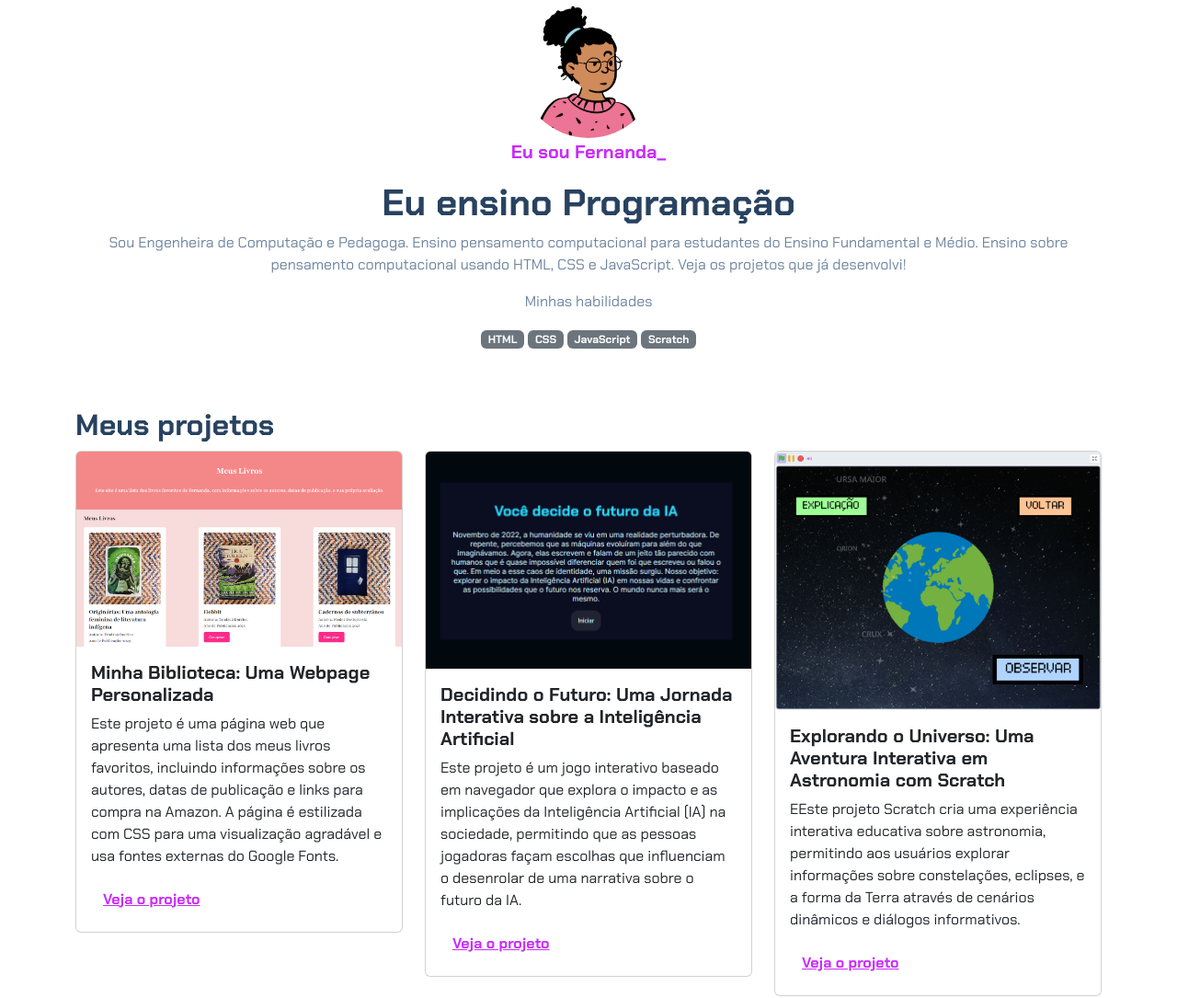
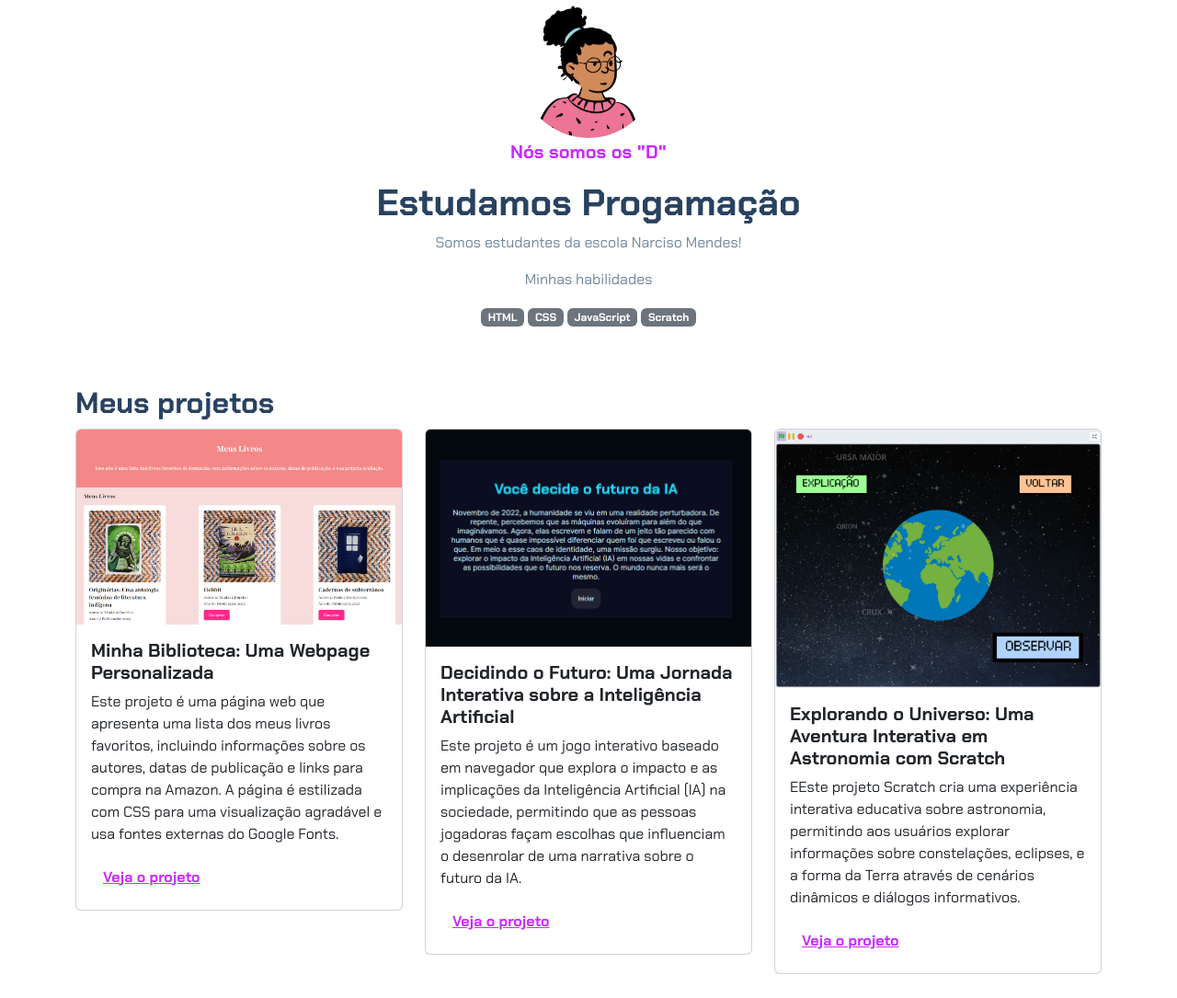
Before and after one commit to PedroMolinari/300no7, a plain HTML site: page index.html in a window 1280 px wide. Shown: the top 1085 px of the page at 92% size. Drawn offline with nearby package versions, Linux system fonts and the light colour scheme.

Commit message:
Update index.html

```diff
--- a/index.html
+++ b/index.html
@@ -14,11 +14,9 @@
     <header class="container text-center">
         <img src="img/avatar-perfil.png" alt="avatar da Fernanda" class="rounded-circle" width="150" height="150"
             srcset="">
-        <p class="lead">Eu sou Fernanda_</p>
-        <h1>Eu ensino Programação</h1>
-        <p>Sou Engenheira de Computação e Pedagoga. Ensino pensamento computacional para estudantes do Ensino
-            Fundamental e Médio. Ensino sobre pensamento computacional usando HTML, CSS e JavaScript. Veja os projetos
-            que já desenvolvi!</p>
+        <p class="lead">Nós somos os "D"</p>
+        <h1>Estudamos Progamação</h1>
+        <p>Somos estudantes da escola Narciso Mendes!</p>
         <p>Minhas habilidades</p>
         <div>
             <p class="badge bg-secondary">HTML</p>
```
